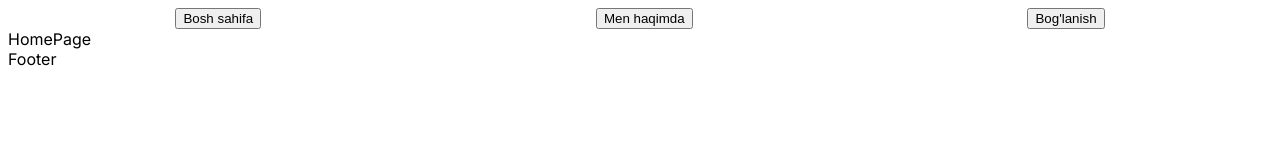
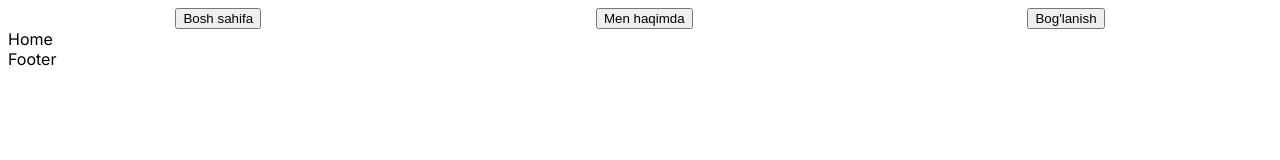
Before and after one commit to XushnayevAsadbek/Next13-Js, a Next.js app: page / in a window 1280 px wide. Shown: the top 160 px of the page. Built offline with nearby package versions, Linux system fonts and the light colour scheme.

Commit message:
axios install commit

```diff
--- a/src/app/page.tsx
+++ b/src/app/page.tsx
@@ -1,10 +1,11 @@
+import Home from "@/component/home"
 import React from "react"
 
 
 const HomePage =() =>{
   return(
     <div>
-      HomePage
+    <Home/>
     </div>
   )
 }
--- /dev/null
+++ b/src/component/home.tsx
@@ -0,0 +1,11 @@
+
+
+const Home = () =>{
+    return(
+        <div>
+        Home
+        </div>
+    )
+}
+
+export default Home
```
Also changed, not shown: package.json (+5 -4 lines), 1 other file (tests, documents, lock files or other folders).
